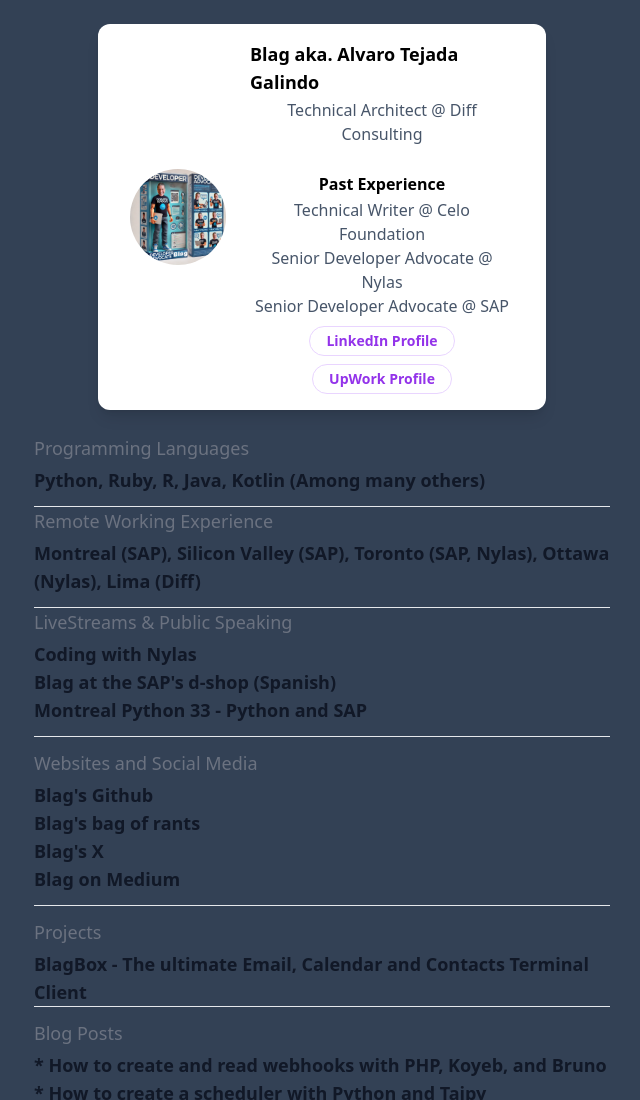
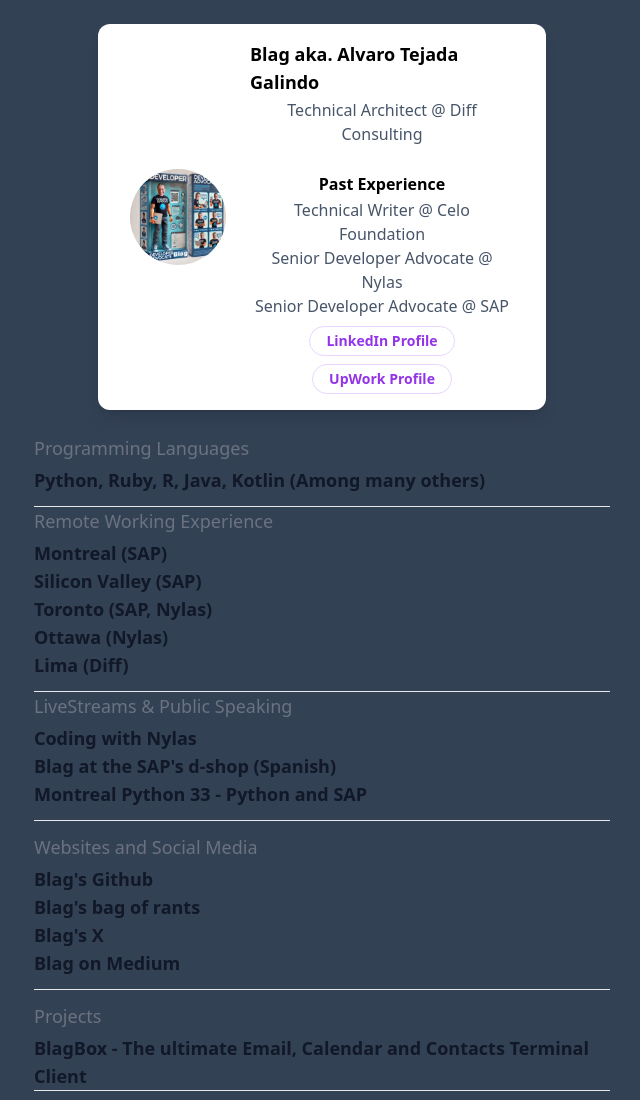
Before and after one commit to atejada/atejada.github.io, a plain HTML site: page index.html in a window 1280 px wide. Shown: the top 1100 px of the page, without its empty margins (318-958 px from the left). Drawn offline with nearby package versions, Linux system fonts and the light colour scheme.

Commit message:
Update index.html

```diff
--- a/index.html
+++ b/index.html
@@ -41,7 +41,7 @@
     </div>
     <div class="flex flex-col pb-3">
         <dt class="mb-1 text-gray-500 md:text-lg dark:text-gray-400">Remote Working Experience</dt>
-        <dd class="text-lg font-semibold">Montreal (SAP), Silicon Valley (SAP), Toronto (SAP, Nylas), Ottawa (Nylas), Lima (Diff)</dd>
+        <dd class="text-lg font-semibold">Montreal (SAP)<br>Silicon Valley (SAP)<br>Toronto (SAP, Nylas)<br>Ottawa (Nylas)<br>Lima (Diff)</dd>
     </div>
     <div class="flex flex-col pb-3">
         <dt class="mb-1 text-gray-500 md:text-lg dark:text-gray-400">LiveStreams & Public Speaking</dt>
```
